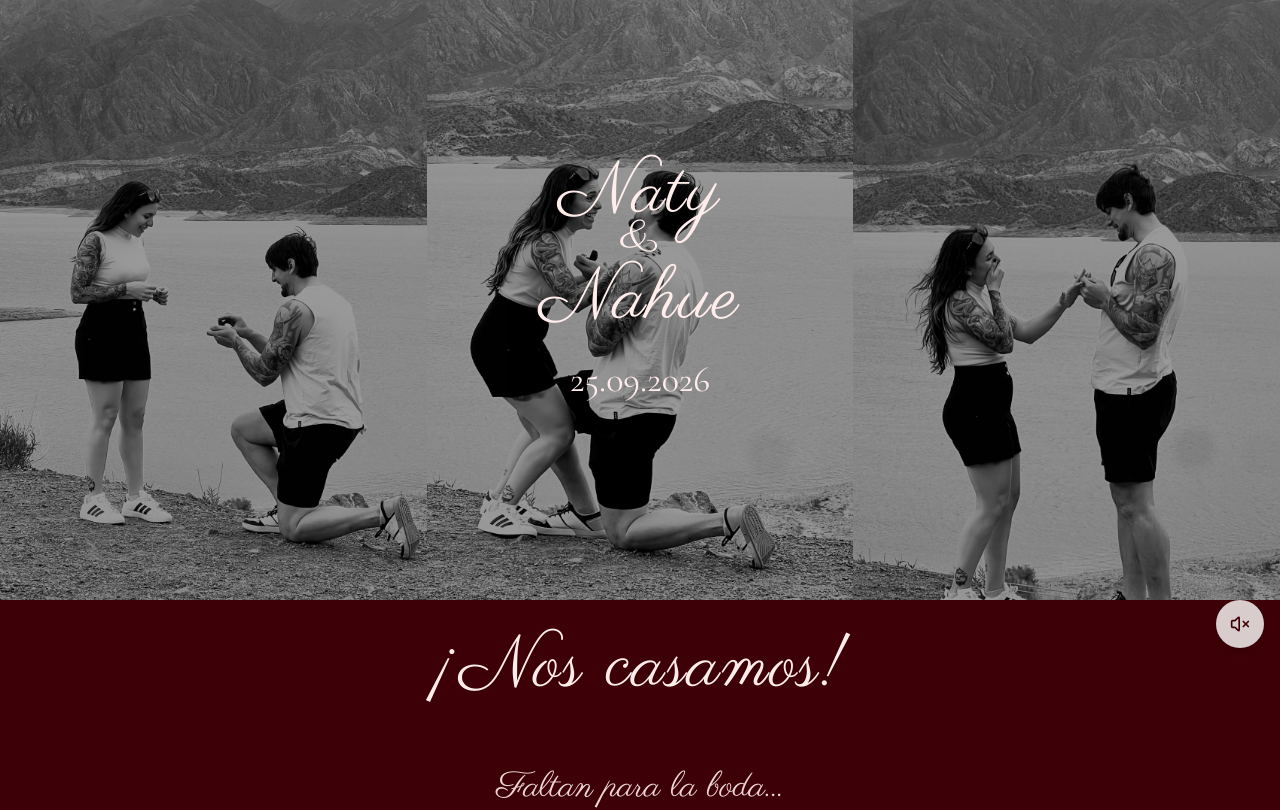
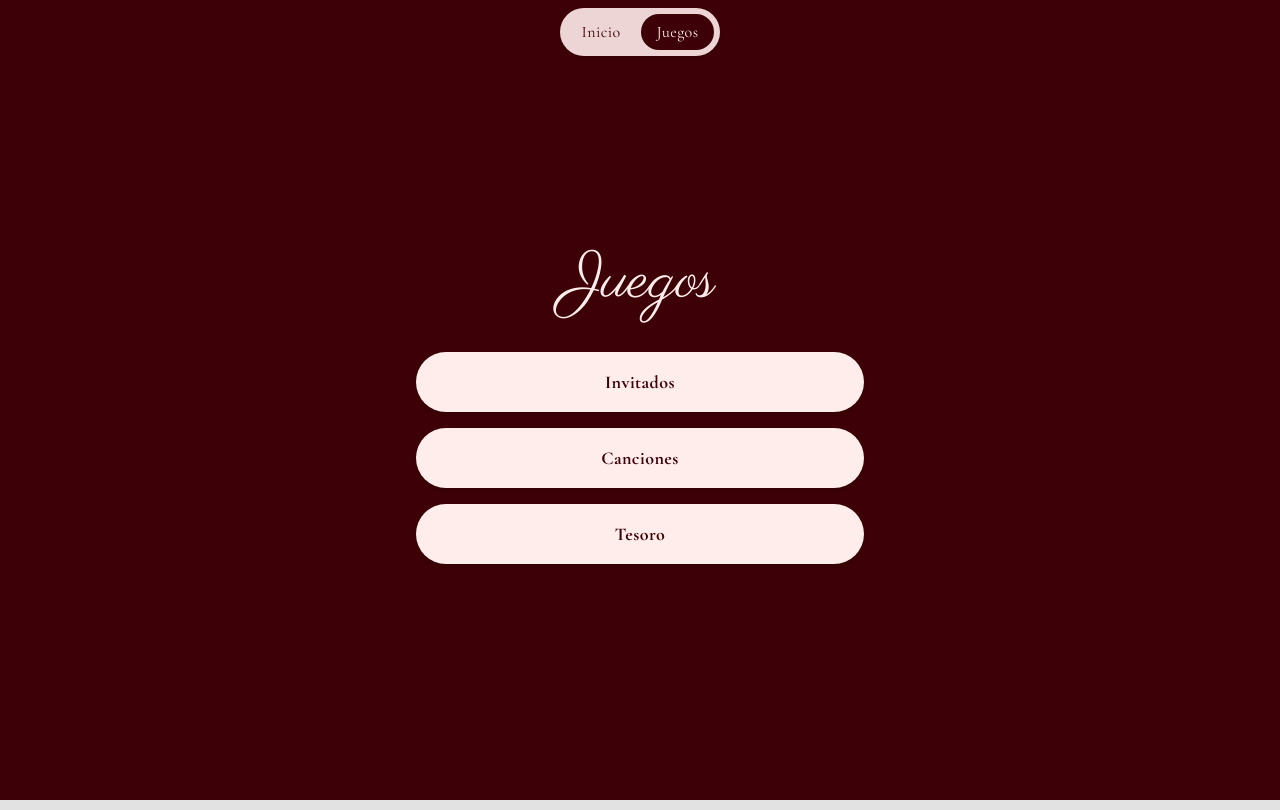
Before and after one commit to Nahue941/wedding, a React (Vite) app: page /juegos in a window 1280 px wide. Before the commit this address led to /. Shown: the top 810 px of the page. Built offline with nearby package versions, Linux system fonts and the light colour scheme; no server answers.

Commit message:
🔨 Add: New section, "Juegos"

```diff
--- /dev/null
+++ b/src/components/GamePageLayout.jsx
@@ -0,0 +1,22 @@
+import Navbar from "./Navbar";
+
+/**
+ * Shared layout for every /juegos/* page.
+ *
+ * Owns only the global structure: navigation, background, typography and
+ * spacing. It knows nothing about any particular game — each game page is
+ * responsible for its own content, rendered as `children`.
+ */
+export default function GamePageLayout({ children }) {
+  return (
+    <div className="min-h-screen bg-brand-wine text-brand-cream flex flex-col font-lato">
+      <Navbar />
+      <main
+        className="flex-1 flex items-center justify-center px-6 pb-16"
+        style={{ paddingTop: "calc(env(safe-area-inset-top, 0px) + 5rem)" }}
+      >
+        {children}
+      </main>
+    </div>
+  );
+}
--- /dev/null
+++ b/src/components/Navbar.jsx
@@ -0,0 +1,41 @@
+import { NavLink } from "react-router-dom";
+
+const linkBaseClasses =
+  "px-4 py-1.5 rounded-full text-sm sm:text-base tracking-wide transition-colors duration-200";
+
+export default function Navbar() {
+  return (
+    <nav
+      className="fixed inset-x-0 top-0 z-40 flex justify-center pointer-events-none"
+      style={{ paddingTop: "env(safe-area-inset-top, 0px)" }}
+    >
+      <div className="mt-2 inline-flex items-center gap-1 rounded-full bg-brand-cream/90 px-1.5 py-1.5 shadow-md ring-1 ring-brand-wine/10 backdrop-blur pointer-events-auto">
+        <NavLink
+          to="/"
+          end
+          className={({ isActive }) =>
+            `${linkBaseClasses} ${
+              isActive
+                ? "bg-brand-wine text-brand-cream"
+                : "text-brand-wine hover:bg-brand-wine/10"
+            }`
+          }
+        >
+          Inicio
+        </NavLink>
+        <NavLink
+          to="/juegos"
+          className={({ isActive }) =>
+            `${linkBaseClasses} ${
+              isActive
+                ? "bg-brand-wine text-brand-cream"
+                : "text-brand-wine hover:bg-brand-wine/10"
+            }`
+          }
+        >
+          Juegos
+        </NavLink>
+      </div>
+    </nav>
+  );
+}
--- /dev/null
+++ b/src/config/games.js
@@ -0,0 +1,9 @@
+export const games = [
+  { slug: "bingo-invitados", name: "Invitados" },
+  { slug: "bingo-canciones", name: "Canciones" },
+  { slug: "busqueda-del-tesoro", name: "Tesoro" },
+];
+
+export function getGameBySlug(slug) {
+  return games.find((game) => game.slug === slug) ?? null;
+}
--- a/src/pages/Home.jsx
+++ b/src/pages/Home.jsx
@@ -8,6 +8,7 @@ import EnvelopeIntro from "../components/Intro/EnvelopeIntro";
 import Footer from "../components/Sections/Footer";
 import Hero from "../components/Hero/Hero";
 import InfoSection from "../components/Sections/InfoSection";
+import Navbar from "../components/Navbar";
 import RsvpModal from "../components/RsvpModal";
 import { startLoopedAudio } from "../utils/audio";
 
@@ -170,6 +171,7 @@ export default function Home() {
   return (
     <div className="relative">
       <audio ref={audioRef} src="/audio/para-siempre.mp3" preload="auto" />
+      {opened && <Navbar />}
       {opened && (
         <AudioToggleButton isPlaying={isAudioPlaying} onToggle={toggleAudio} />
       )}
--- /dev/null
+++ b/src/pages/games/GamePage.jsx
@@ -0,0 +1,32 @@
+import { Navigate, useParams } from "react-router-dom";
+
+import GamePageLayout from "../../components/GamePageLayout";
+import { getGameBySlug } from "../../config/games";
+
+/**
+ * Single dynamic page for every game route (/juegos/:slug).
+ *
+ * Adding a new game later only means adding an entry to `src/config/games.js`
+ * — no new route or page file is needed here. This page currently renders a
+ * placeholder; the real game UI/logic will replace the content below in a
+ * future task.
+ */
+export default function GamePage() {
+  const { slug } = useParams();
+  const game = getGameBySlug(slug);
+
+  if (!game) {
+    return <Navigate to="/juegos" replace />;
+  }
+
+  return (
+    <GamePageLayout>
+      <div className="text-center">
+        <h1 className="font-parisienne text-4xl sm:text-5xl mb-4">
+          {game.name}
+        </h1>
+        <p className="text-2xl sm:text-3xl tracking-widest opacity-80">WIP</p>
+      </div>
+    </GamePageLayout>
+  );
+}
--- /dev/null
+++ b/src/pages/games/GamesIndex.jsx
@@ -0,0 +1,34 @@
+import { Link } from "react-router-dom";
+
+import GamePageLayout from "../../components/GamePageLayout";
+import { games } from "../../config/games";
+
+export default function GamesIndex() {
+  return (
+    <GamePageLayout>
+      <div className="w-full max-w-md text-center">
+        <h1 className="font-parisienne text-5xl sm:text-6xl mb-10">Juegos</h1>
+
+        <div className="flex flex-col gap-4">
+          {games.map((game) => (
+            <Link
+              key={game.slug}
+              to={`/juegos/${game.slug}`}
+              className="
+                inline-flex items-center justify-center
+                px-6 py-4
+                bg-brand-cream text-brand-wine
+                text-lg font-semibold tracking-wide
+                rounded-full shadow-md
+                transition-all duration-300 ease-out
+                hover:scale-105 hover:shadow-lg active:scale-95
+              "
+            >
+              {game.name}
+            </Link>
+          ))}
+        </div>
+      </div>
+    </GamePageLayout>
+  );
+}
--- a/src/router.jsx
+++ b/src/router.jsx
@@ -1,10 +1,14 @@
 import { Navigate, createBrowserRouter } from "react-router-dom";
 
+import GamePage from "./pages/games/GamePage";
+import GamesIndex from "./pages/games/GamesIndex";
 import Home from "./pages/Home";
 import Invitation from "./pages/Invitation";
 
 export const router = createBrowserRouter([
   { path: "/", element: <Home /> },
   { path: "/la-boda/invitacion/:token", element: <Invitation /> },
+  { path: "/juegos", element: <GamesIndex /> },
+  { path: "/juegos/:slug", element: <GamePage /> },
   { path: "*", element: <Navigate to="/" replace /> },
 ]);
```
